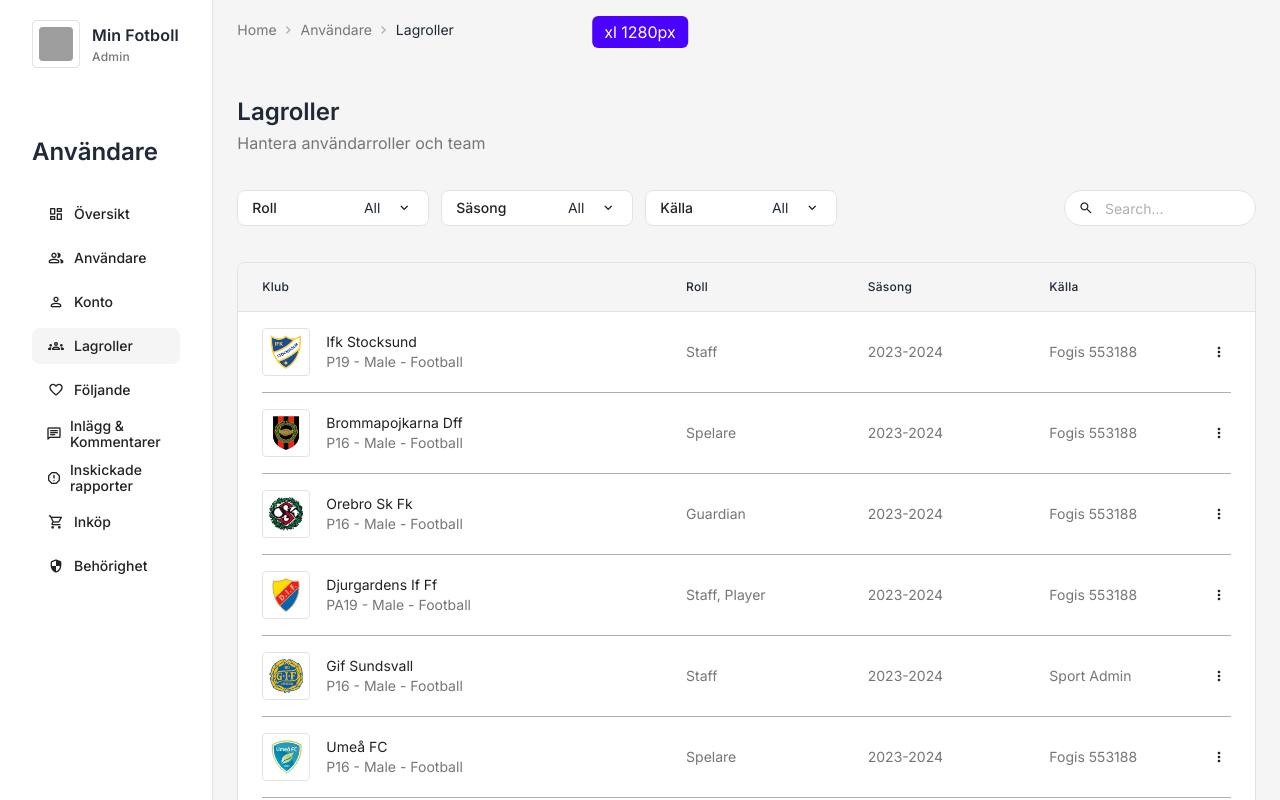
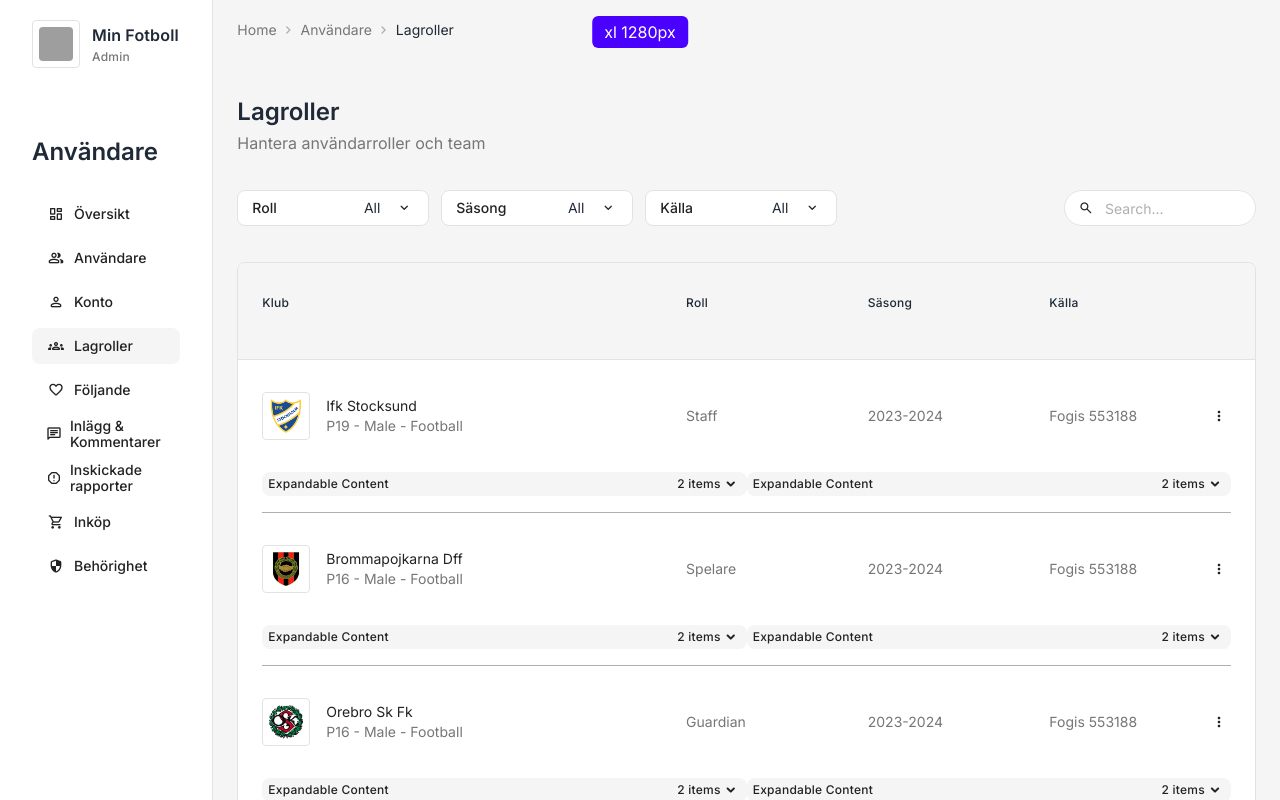
Before and after one commit to DanBilly13/SwAdmin, a React (Vite) app: page /#/anvandare/lagroller in a window 1280 px wide. Shown: the top 800 px of the page. Built offline with nearby package versions, Linux system fonts and the light colour scheme; grey boxes are pictures that could not be loaded; the HTML template or start-up script is replaced by a standard one.

Commit message:
feat: implement full-width accordion in table cells with improved layout

```diff
--- a/src/components/atoms/Accordion/Accordion.tsx
+++ b/src/components/atoms/Accordion/Accordion.tsx
@@ -109,9 +109,7 @@ export const Accordion: React.FC<AccordionProps> = ({
         </div>
       </div>
       {isOpen && children && (
-        <div className="mt-2 p-3.5 bg-surface-secondary rounded-lg">
-          {children}
-        </div>
+        <div className="mt-2 p-3.5 bg-surface rounded-lg">{children}</div>
       )}
     </div>
   );
--- a/src/components/atoms/TableCell/TableCell.tsx
+++ b/src/components/atoms/TableCell/TableCell.tsx
@@ -7,6 +7,7 @@ import { BadgeProps } from "../Badge/Badge";
 import { IconButton } from "../IconButton/IconButton";
 import { Dropdown, DropdownProps } from "../Dropdown/Dropdown";
 import { CellContent } from "./components/CellContent";
+import { Accordion } from "../Accordion/Accordion";
 
 /**
  * Type definitions for TableCell configuration
@@ -86,6 +87,13 @@ interface TableCellStructuredProps extends TableCellBaseProps {
     date: string;
     variant?: "inline" | "stacked";
   }; // Notifications card config
+  accordion?: {
+    label: string;
+    labelTrailing?: string;
+    children?: React.ReactNode;
+    defaultOpen?: boolean;
+    onToggle?: (isOpen: boolean) => void;
+  }; // Accordion config
 }
 
 // Union type for all possible table cell props
@@ -220,6 +228,7 @@ const StructuredContent: React.FC<TableCellStructuredProps> = ({
   dropdown,
   icon,
   NotificationsCard,
+  accordion,
 }) => {
   // If only chip is present, render it alone
   if (chip && !title && !description && !thumbnail && !avatar) {
@@ -242,6 +251,24 @@ const StructuredContent: React.FC<TableCellStructuredProps> = ({
         icon={icon}
         NotificationsCard={NotificationsCard}
       />
+    );
+  }
+
+  // If accordion is present, use Accordion
+  if (accordion) {
+    return (
+      <div className="w-full">
+        <Accordion
+          size="sm"
+          variant="primary"
+          label={accordion.label}
+          labelTrailing={accordion.labelTrailing}
+          defaultOpen={accordion.defaultOpen}
+          onToggle={accordion.onToggle}
+        >
+          {accordion.children}
+        </Accordion>
+      </div>
     );
   }
 
@@ -290,17 +317,15 @@ const StructuredContent: React.FC<TableCellStructuredProps> = ({
  * - Different content layouts (avatar, thumbnail, simple text)
  * - Accessibility roles
  */
-const TableCell: React.FC<TableCellProps> = (props) => {
-  const {
-    align = "left",
-    variant = "body",
-    className,
-    sortDirection,
-    isLast = false,
-    isTopRow = false,
-  } = props;
-
-  // Get base classes for the cell
+const TableCell: React.FC<TableCellProps> = ({
+  className,
+  align = "left",
+  variant = "body",
+  sortDirection,
+  isLast = false,
+  isTopRow = false,
+  ...props
+}) => {
   const cellClasses = getTableCellClasses(
     align,
     variant,
@@ -309,18 +334,25 @@ const TableCell: React.FC<TableCellProps> = (props) => {
     className
   );
 
-  // Get ARIA attributes for sorting
-  const ariaSortValue = getAriaSortValue(sortDirection);
-  const ariaSort = ariaSortValue ? { "aria-sort": ariaSortValue } : {};
+  if ("children" in props) {
+    return (
+      <div className={classNames(cellClasses, "py-4 px-6")} role="cell">
+        {props.children}
+      </div>
+    );
+  }
 
-  // Render either simple content (children) or structured content
   return (
-    <div className={cellClasses} {...ariaSort}>
-      {"children" in props ? (
-        props.children
-      ) : (
-        <StructuredContent {...(props as TableCellStructuredProps)} />
+    <div
+      className={classNames(
+        cellClasses,
+        "py-4 px-6",
+        props.accordion ? "w-full" : ""
       )}
+      role={variant === "header" ? "columnheader" : "cell"}
+      aria-sort={variant === "header" ? getAriaSortValue(sortDirection) : undefined}
+    >
+      <StructuredContent {...(props as TableCellStructuredProps)} />
     </div>
   );
 };
--- a/src/components/atoms/TableCell/types.ts
+++ b/src/components/atoms/TableCell/types.ts
@@ -82,6 +82,13 @@ export interface TableCellStructuredProps extends TableCellBaseProps {
     date: string;
     variant?: "inline" | "stacked";
   };
+  accordion?: {
+    label: string;
+    labelTrailing?: string;
+    defaultOpen?: boolean;
+    onToggle?: (isOpen: boolean) => void;
+    content?: React.ReactNode;
+  };
 }
 
 /**
--- a/src/pages/anvandare/Lagroller.tsx
+++ b/src/pages/anvandare/Lagroller.tsx
@@ -41,58 +41,20 @@ interface TableCellData {
     menuPosition?: "left" | "right" | "center";
     menuType?: "action" | "select";
   };
+  accordion?: {
+    label: string;
+    labelTrailing?: string;
+    children?: React.ReactNode;
+    defaultOpen?: boolean;
+    onToggle?: (isOpen: boolean) => void;
+  };
+  className?: string;
 }
 
 interface TableRowData {
   id: string | number;
   content: TableCellData[];
 }
-
-const tableData: TableRowData[] = teams.map((team) => ({
-  id: team.id,
-  content: [
-    {
-      type: "image",
-      imageType: "thumbnail",
-      title: team.klubName,
-      description2: `${team.lag} - ${team.kon} - ${team.sport}`,
-      thumbnail: {
-        src: team.klubBadge,
-        size: "md",
-        type: "teamBadge",
-      },
-    },
-    {
-      type: "text",
-      description2: team.roll,
-    },
-    {
-      type: "text",
-      description2: team.sasong,
-    },
-    {
-      type: "text",
-      description2: team.kalla,
-    },
-    {
-      type: "text",
-      title: "",
-      iconButton: {
-        icon: "more_vert",
-        menuOptions: [
-          { value: "edit", label: "Redigera" },
-          { value: "delete", label: "Ta bort" },
-        ],
-        menuPosition: "right",
-        menuType: "action",
-        onClick: () => {
-          // Add your click handling logic here
-          console.log("Button clicked");
-        },
-      },
-    },
-  ],
-}));
 
 const columns: ColumnDefinition[] = [
   {
@@ -154,14 +116,133 @@ const columns: ColumnDefinition[] = [
       md: "right",
     },
   },
+  {
+    header: "",
+    span: {
+      xs: 16,
+      sm: 16,
+      md: 8,
+      lg: 8,
+    },
+    align: {
+      xs: "left",
+      md: "left",
+    },
+  },
+  {
+    header: "",
+    span: {
+      xs: 16,
+      sm: 16,
+      md: 8,
+      lg: 8,
+    },
+    align: {
+      xs: "left",
+      md: "left",
+    },
+  },
 ];
 
-const Lagroller = () => {
+const Lagroller: React.FC = () => {
   const { toggleDrawer } = useDrawerControl();
   const [searchValue, setSearchValue] = React.useState("");
   const [roleFilter, setRoleFilter] = React.useState("all");
   const [seasonFilter, setSeasonFilter] = React.useState("all");
   const [sourceFilter, setSourceFilter] = React.useState("all");
+  const [expandedRows, setExpandedRows] = React.useState<
+    Record<string | number, boolean>
+  >({});
+
+  const handleAccordionToggle =
+    (rowId: string | number) =>
+    (isOpen: boolean): void => {
+      setExpandedRows((prev) => ({
+        ...prev,
+        [rowId]: isOpen,
+      }));
+      console.log("Accordion toggled for row:", rowId, "isOpen:", isOpen);
+    };
+
+  const createTableData = (): TableRowData[] =>
+    teams.map((team) => ({
+      id: team.id,
+      content: [
+        {
+          type: "image",
+          imageType: "thumbnail",
+          title: team.klubName,
+          description2: `${team.lag} - ${team.kon} - ${team.sport}`,
+          thumbnail: {
+            src: team.klubBadge,
+            size: "md",
+            type: "teamBadge",
+          },
+        },
+        {
+          type: "text",
+          description2: team.roll,
+        },
+        {
+          type: "text",
+          description2: team.sasong,
+        },
+        {
+          type: "text",
+          description2: team.kalla,
+        },
+        {
+          type: "text",
+          title: "",
+          iconButton: {
+            icon: "more_vert",
+            menuOptions: [
+              { value: "edit", label: "Redigera" },
+              { value: "delete", label: "Ta bort" },
+            ],
+            menuPosition: "right",
+            menuType: "action",
+            onClick: () => {
+              console.log("Button clicked");
+            },
+          },
+        },
+        {
+          type: "text",
+          accordion: {
+            label: "Expandable Content",
+            labelTrailing: "2 items",
+            children: (
+              <div className="space-y-2">
+                <div className="text-body-s">First item details</div>
+                <div className="text-body-s">Second item details</div>
+              </div>
+            ),
+            defaultOpen: expandedRows[team.id] || false,
+            onToggle: handleAccordionToggle(team.id),
+          },
+          className: "w-full",
+        },
+        {
+          type: "text",
+          accordion: {
+            label: "Expandable Content",
+            labelTrailing: "2 items",
+            children: (
+              <div className="space-y-2">
+                <div className="text-body-s">First item details</div>
+                <div className="text-body-s">Second item details</div>
+              </div>
+            ),
+            defaultOpen: expandedRows[team.id] || false,
+            onToggle: handleAccordionToggle(team.id),
+          },
+          className: "w-full",
+        },
+      ],
+    }));
+
+  const tableData = createTableData();
 
   return (
     <ContentContainerSlots
@@ -261,7 +342,8 @@ const Lagroller = () => {
                     className={classNames(
                       getColumnSpanClasses(columns[cellIndex].span),
                       columns[cellIndex].className,
-                      "flex items-center gap-4"
+                      "flex items-center gap-4",
+                      cell.accordion ? "w-full" : ""
                     )}
                     isLast={last}
                     title={cell.title}
@@ -271,6 +353,7 @@ const Lagroller = () => {
                     thumbnail={cell.thumbnail}
                     badge={cell.badge}
                     iconButton={cell.iconButton}
+                    accordion={cell.accordion}
                   />
                 );
               })}
--- a/src/pages/design-system/Tables.tsx
+++ b/src/pages/design-system/Tables.tsx
@@ -100,6 +100,20 @@ const Tables = () => {
   title="Two Descriptions Example"
   description="Primary description text"
   description2="Secondary description text"
+  className="flex items-center gap-4"
+/>`;
+
+  const accordionCellCode = `<TableCell
+  accordion={{
+    label: "Expandable Content",
+    labelTrailing: "2 items",
+    children: (
+      <div className="space-y-2">
+        <div className="text-body-s">First item details</div>
+        <div className="text-body-s">Second item details</div>
+      </div>
+    )
+  }}
   className="flex items-center gap-4"
 />`;
 
@@ -411,6 +425,36 @@ const Tables = () => {
             </Card>
           </SectionCard>
 
+          {/* Accordion Cell Example */}
+          <SectionCard title="Accordion Cell">
+            <div className="grid grid-cols-1 md:grid-cols-2 gap-4">
+              <Card variant="table">
+                <GridTableRow>
+                  <TableCell
+                    accordion={{
+                      label: "Expandable Content",
+                      labelTrailing: "2 items",
+                      children: (
+                        <div className="space-y-2">
+                          <div className="text-body-s">First item details</div>
+                          <div className="text-body-s">Second item details</div>
+                        </div>
+                      )
+                    }}
+                    className={classNames(
+                      getColumnSpanClasses(fullWidthSpan),
+                      "flex items-center gap-4"
+                    )}
+                    isLast
+                  />
+                </GridTableRow>
+              </Card>
+
+              {/* Code Block for Accordion Cell */}
+              <CodeBlock language="typescript" code={accordionCellCode} />
+            </div>
+          </SectionCard>
+
           {/* Inline Notifications Cell Example */}
           <SectionCard title="Inline Notifications Cell">
             <div className="grid grid-cols-1 md:grid-cols-2 gap-4">
```
Also changed, not shown: src/components/atoms/TableCell/components/CellContent.tsx (+40 -19 lines).
